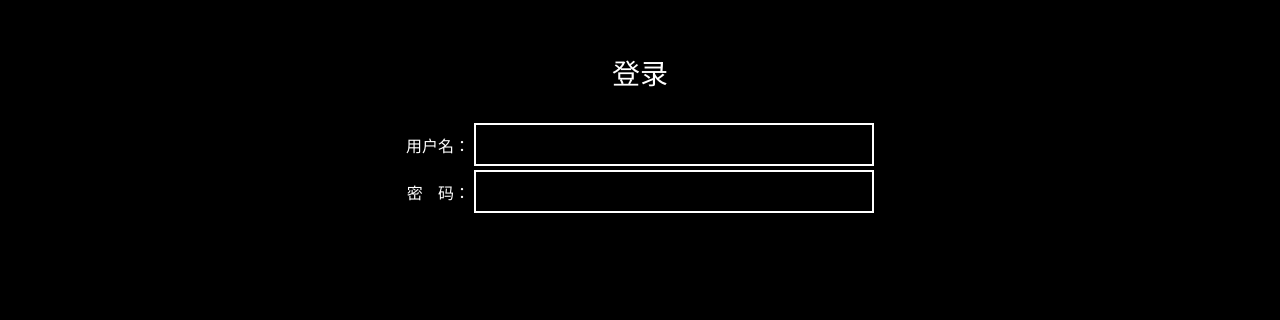
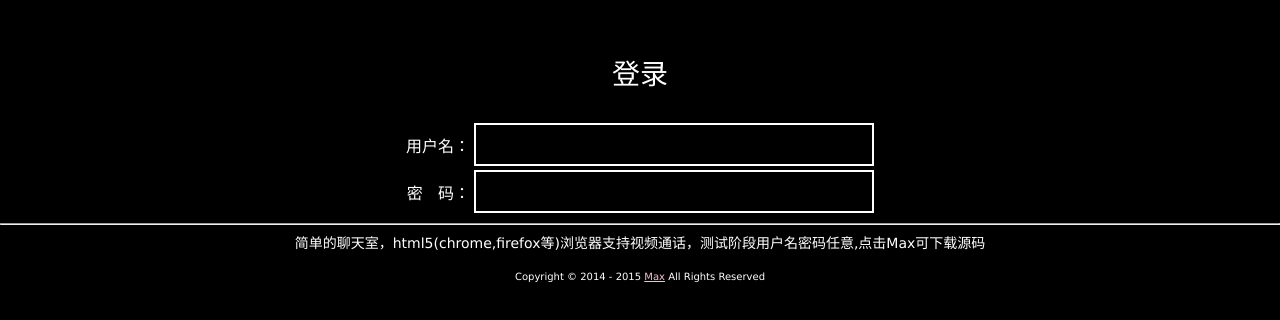
Before and after one commit to hxtmr/simpleChat, a website: page views/index.html in a window 1280 px wide. Shown: the part 176-496 px from the top of the page. Drawn offline with nearby package versions, Linux system fonts and the light colour scheme; no server answers.

Commit message:
update index.html

```diff
--- a/views/index.html
+++ b/views/index.html
@@ -21,6 +21,9 @@
             border-radius: 6px;
             cursor: pointer;
         }
+        a{
+            color:pink;
+        }
     </style>
 </head>
 <body>
@@ -31,6 +34,9 @@
             <tr><td align="right">用户名： </td><td><input id="username" class="usernameInput" type="text" maxlength="14" /></td></tr>
             <tr><td align="right">密&nbsp;&nbsp;&nbsp;码：</td><td><input id="password"  class="usernameInput" type="password" maxlength="14" /></td></tr>
         </table>
+        <hr>
+        简单的聊天室，html5(chrome,firefox等)浏览器支持视频通话，测试阶段用户名密码任意,点击Max可下载源码
+        <div style="font-size:10px;line-height: 50px;"> Copyright &copy; 2014 - 2015 <a title="源码下载" href="https://github.com/maxianbin/simpleChat.git" target="_blank">Max</a> All Rights Reserved</div>
     </div>
 </div>
 
```
Also changed, not shown: 1 other file.
